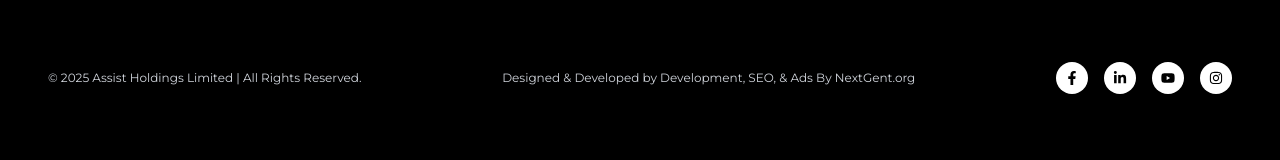
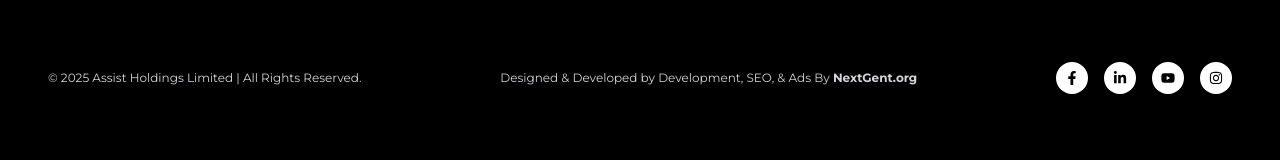
Before and after one commit to tawhid3482/job-task-2, a Next.js app: page / in a window 1280 px wide. Shown: the part 278-438 px from the top of the page. Built offline with nearby package versions, Linux system fonts and the light colour scheme; no server answers.

Commit message:
nextgent

```diff
--- a/src/components/shared/Footer/Footer.tsx
+++ b/src/components/shared/Footer/Footer.tsx
@@ -85,7 +85,7 @@ const Footer: React.FC = () => {
           </p>
           <p className="mb-4 md:mb-0 text-gray-300">
             Designed & Developed by Development, SEO, & Ads By{" "}
-            <a href="https://nextgent.org">NextGent.org </a>
+            <a className="font-bold " href="https://nextgent.org">NextGent.org </a>
           </p>
 
           <div className="flex items-center space-x-4">
```
